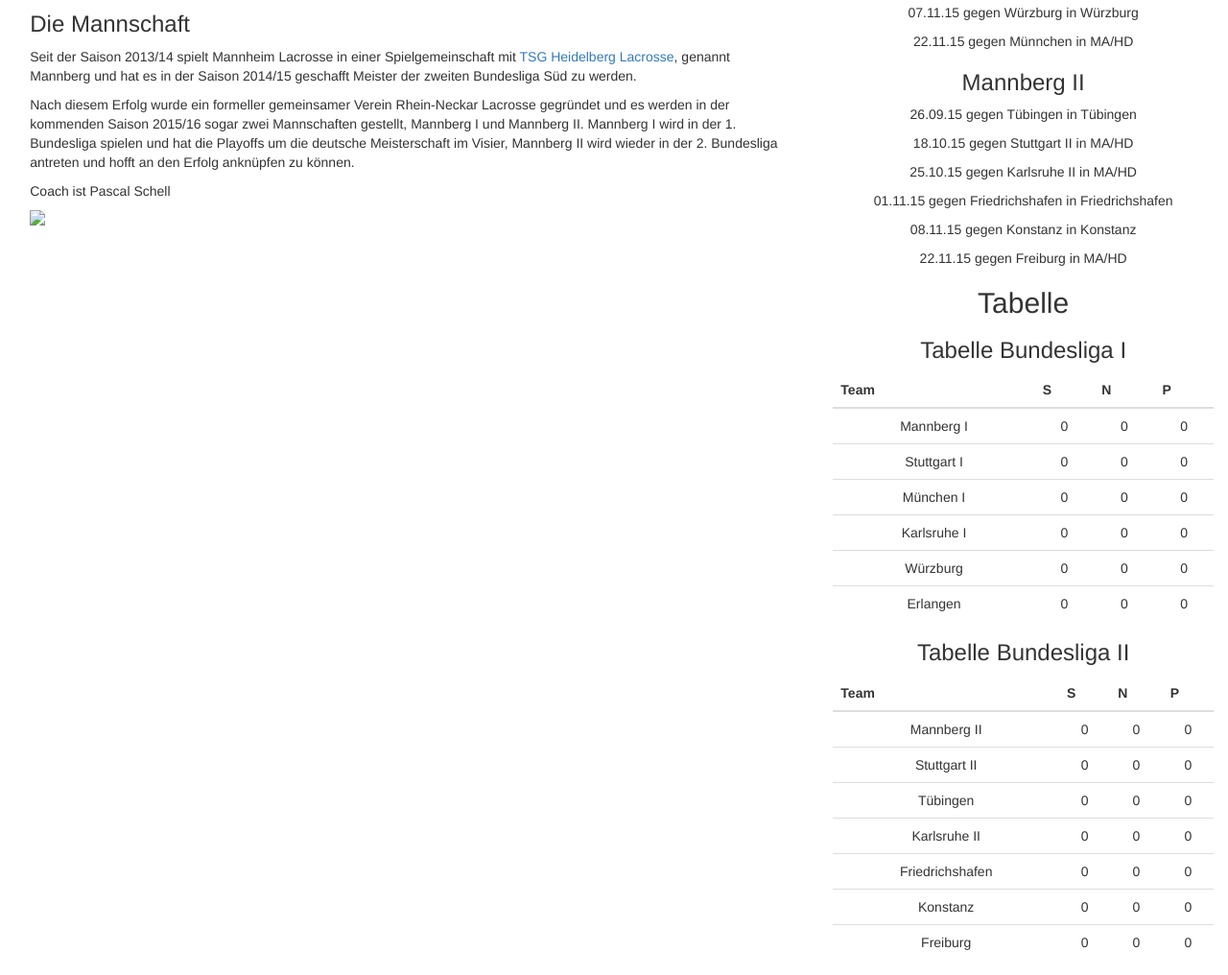
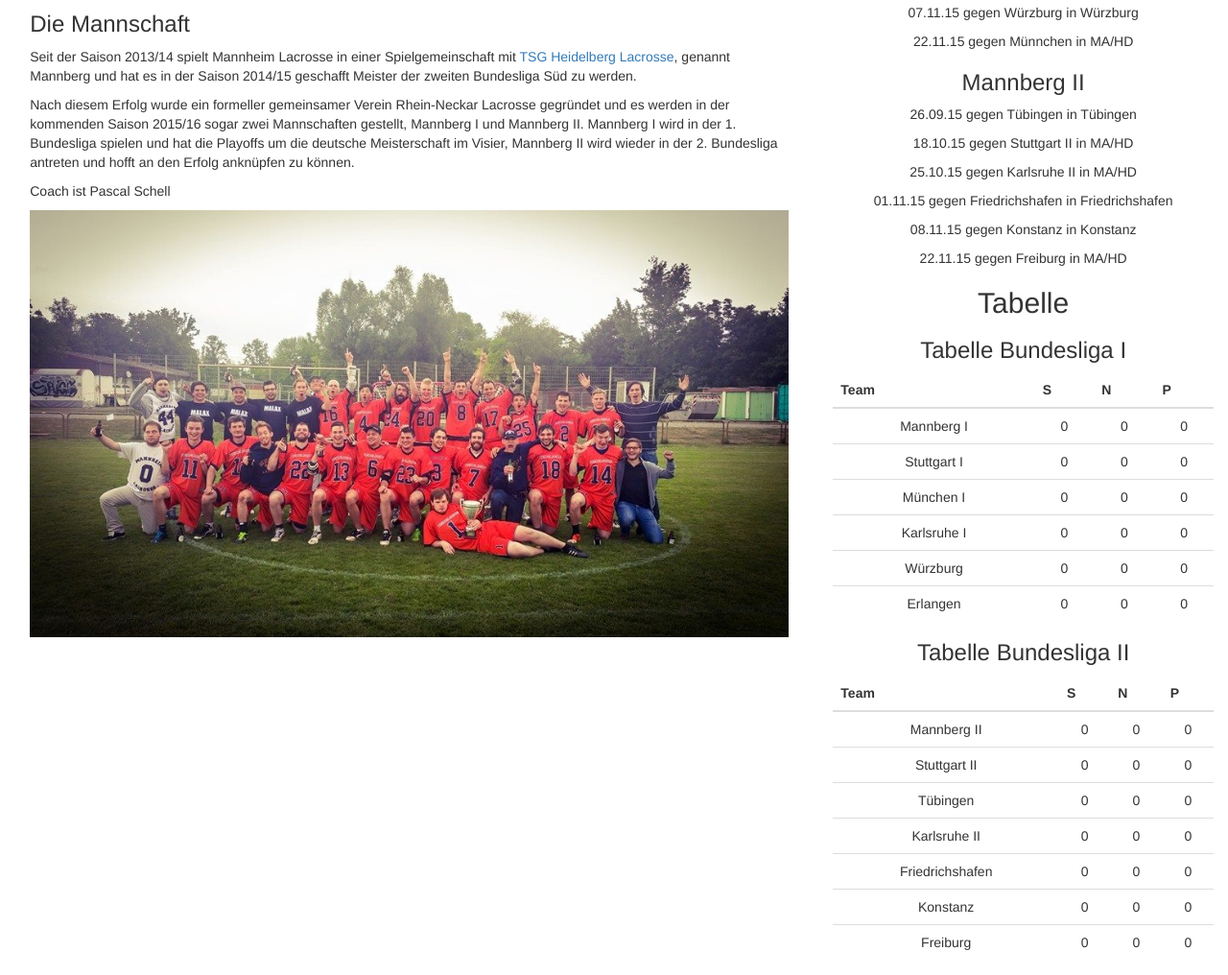
Before and after one commit to crankfelix/crankfelix.github.io, a plain HTML site: page html/herrenteam.html in a window 1280 px wide. Shown: the part 772-1788 px from the top of the page at 96% size. Drawn offline with nearby package versions, Linux system fonts and the light colour scheme.

Commit message:
bildlink war falsch

```diff
--- a/html/herrenteam.html
+++ b/html/herrenteam.html
@@ -74,7 +74,7 @@
                     <p>Seit der Saison 2013/14 spielt Mannheim Lacrosse in einer Spielgemeinschaft mit <a href="http://http://www.tsg78-hd.de/lacrosse" >TSG Heidelberg Lacrosse</a>, genannt Mannberg und hat es in der Saison 2014/15 geschafft Meister der zweiten Bundesliga Süd zu werden. </p>
                     <p>Nach diesem Erfolg wurde ein formeller gemeinsamer Verein Rhein-Neckar Lacrosse gegründet und es werden in der kommenden Saison 2015/16 sogar zwei Mannschaften gestellt, Mannberg I und Mannberg II. Mannberg I wird in der 1. Bundesliga spielen und hat die Playoffs um die deutsche Meisterschaft im Visier, Mannberg II wird wieder in der 2. Bundesliga antreten und hofft an den Erfolg anknüpfen zu können.  </p>
                     <p>Coach ist Pascal Schell</p>
-                    <img src="../i/11215807_10153395102909319_433428966552822571_n.jpg" class="img-responsive center-block">
+                    <img src="../img/11215807_10153395102909319_433428966552822571_n.jpg" class="img-responsive center-block">
                 </div>
 
 
```
